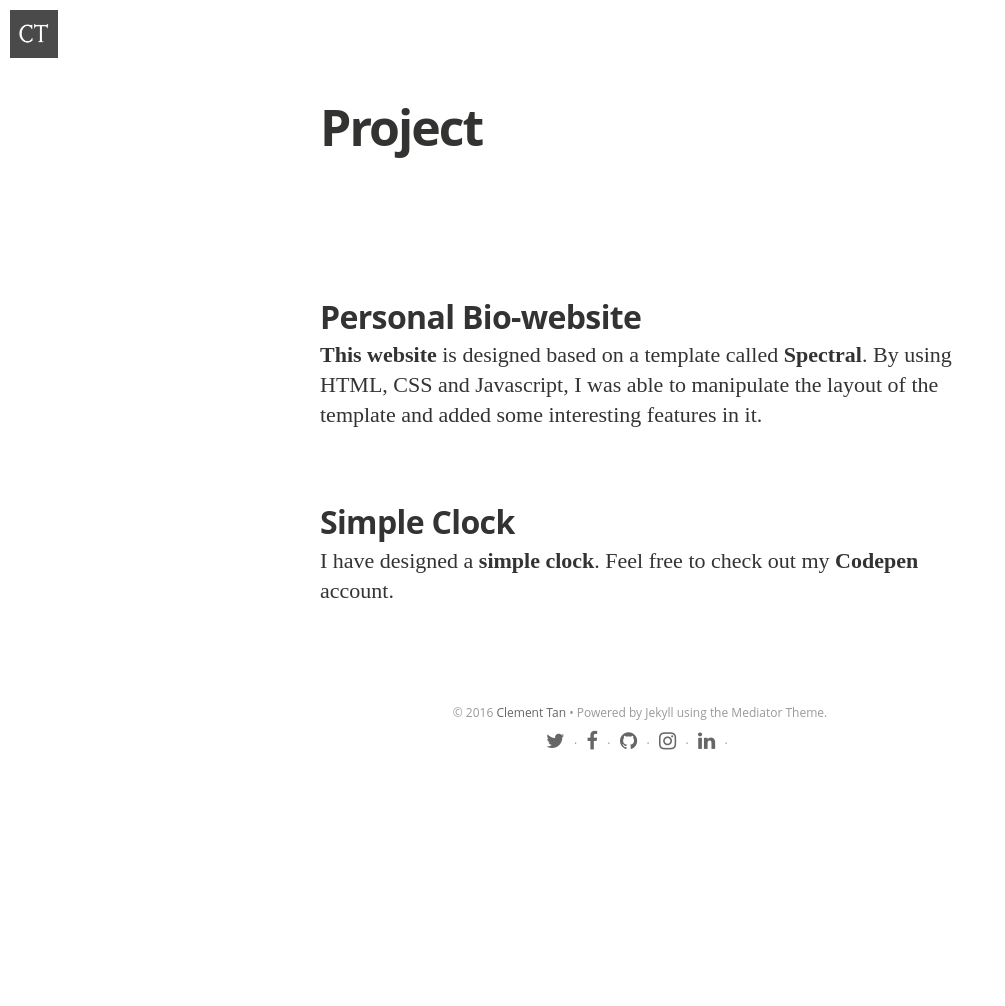
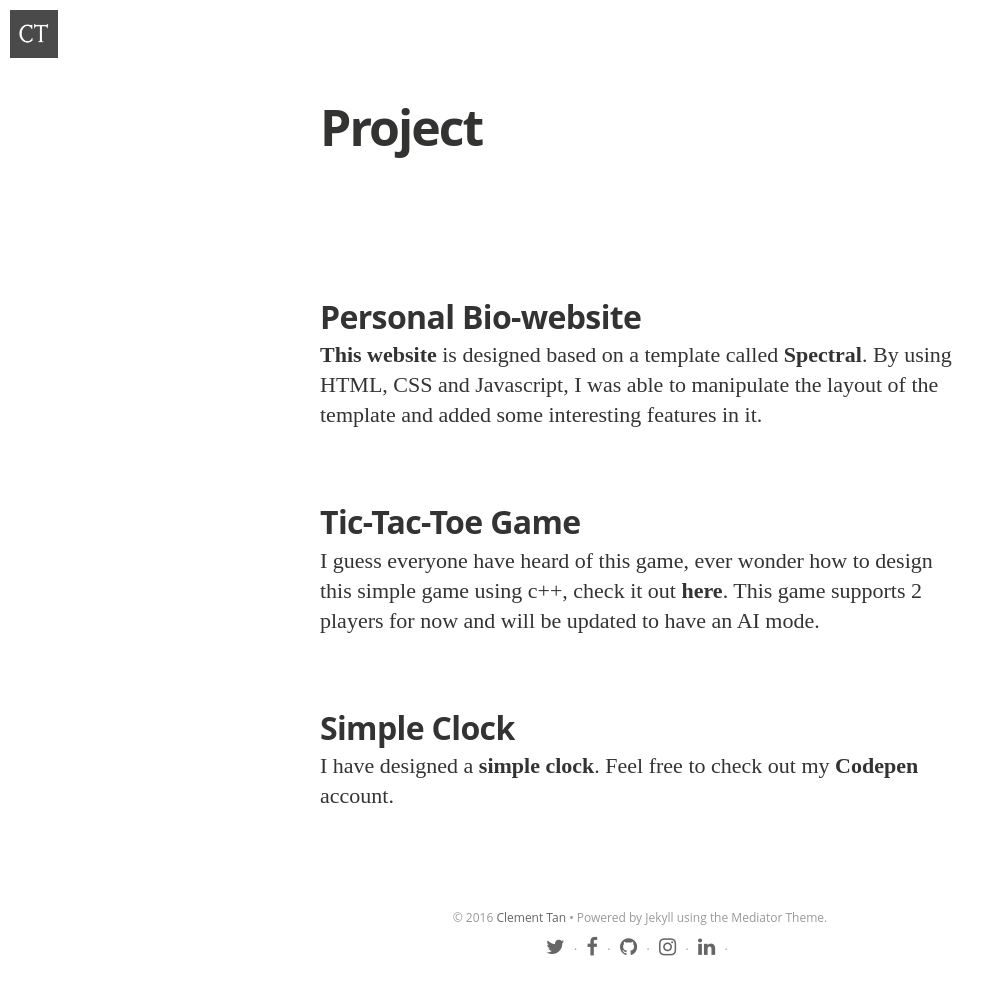
Before and after one commit to clementpeihengtan/clement-tph, a Jekyll site: the page built from project.md, in a window 1280 px wide. Shown: the whole page, without its empty margins (0-1005 px from the left). Built offline with Jekyll 4.4.1, drawn with Linux system fonts in a browser that asks for light colours; nearby versions of some CDN libraries; some web fonts are replaced; before the commit the page ends 900 px from its top, so only the background shows below that.

Commit message:
Update project.md
Added new project

```diff
--- a/project.md
+++ b/project.md
@@ -8,6 +8,10 @@ permalink: /project/
 
 **[This website](http://clementpeihengtan.github.io)** is designed based on a template called **[Spectral](https://html5up.net/spectral)**. By using HTML, CSS and Javascript, I was able to manipulate the layout of the template and added some interesting features in it.
 
+# Tic-Tac-Toe Game
+
+I guess everyone have heard of this game, ever wonder how to design this simple game using c++, check it out **[here]("https://github.com/clementpeihengtan/tic-tac-toe-game")**. This game supports 2 players for now and will be updated to have an AI mode.
+
 # Simple Clock
 
 I have designed a **[simple clock](http://codepen.io/clement_peiheng_tan/pen/wWBWmm)**. Feel free to check out my **[Codepen](http://codepen.io/clement_peiheng_tan/)** account.
```
